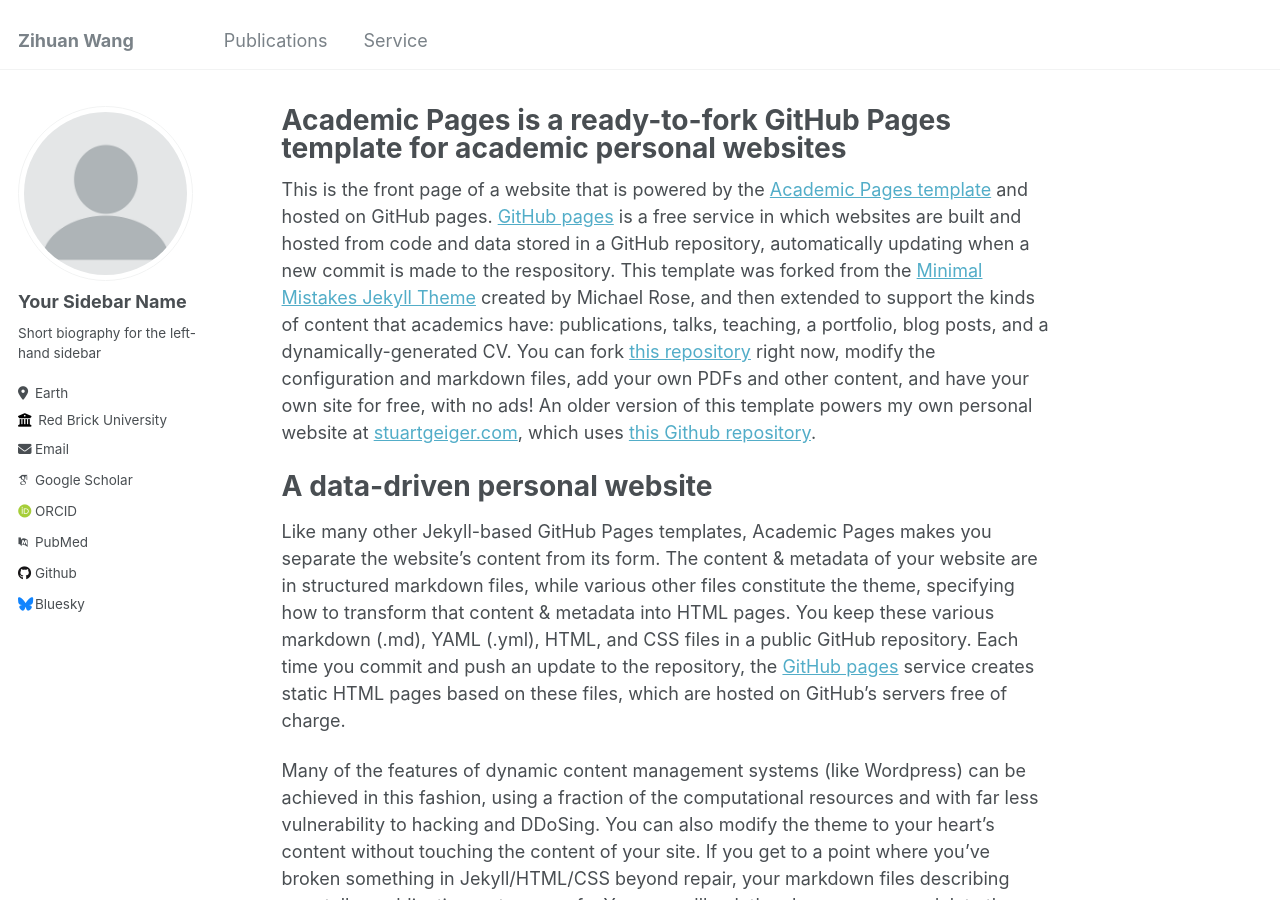
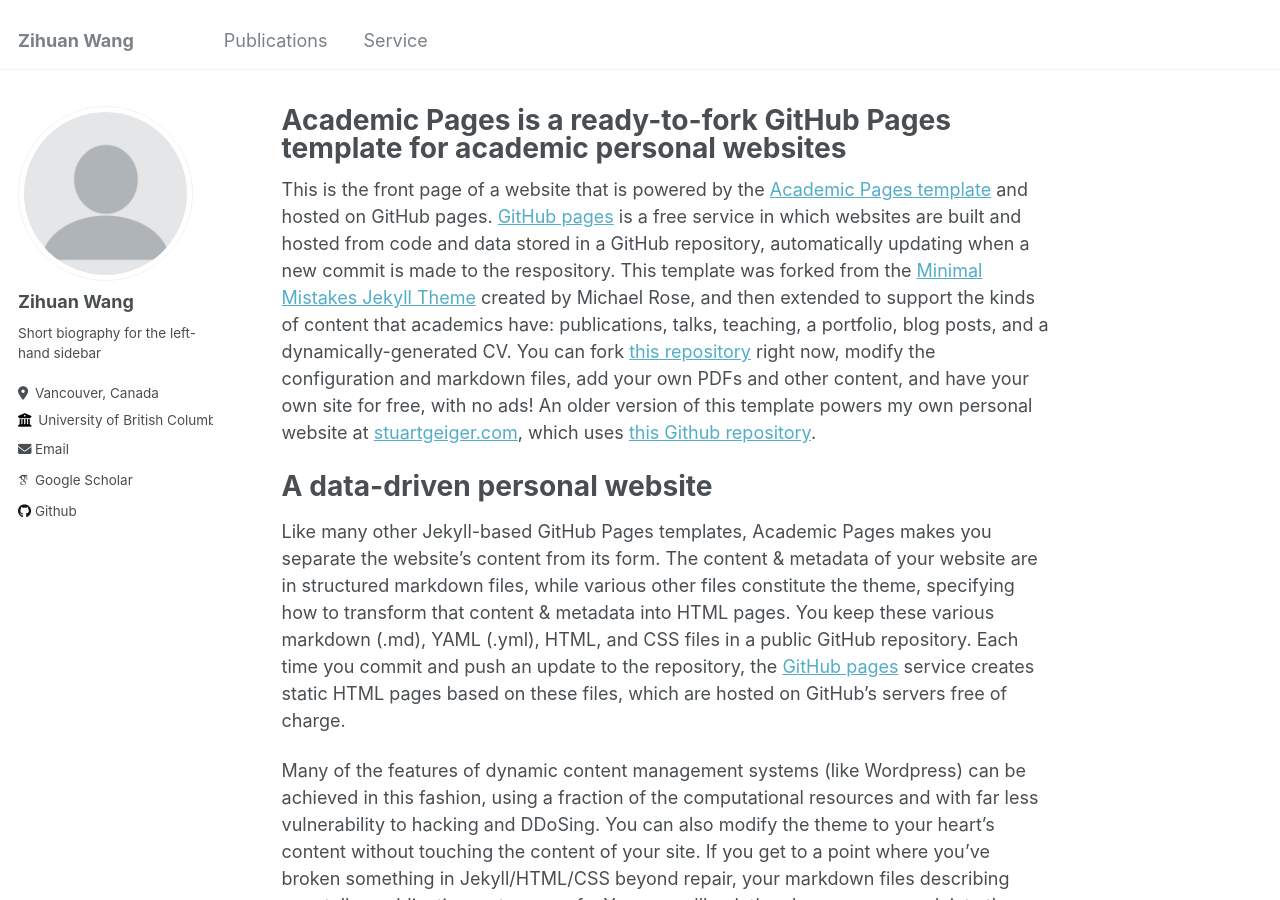
Before and after one commit to zihuanwang/zihuanwang.github.io, a Jekyll site: the page built from _pages/about.md, in a window 1280 px wide and 900 px high. Built offline with Jekyll 4.4.1, drawn with Linux system fonts in a browser that asks for light colours; some web fonts are replaced.

Commit message:
Update _config.yml

```diff
--- a/_config.yml
+++ b/_config.yml
@@ -22,33 +22,33 @@
 author:
   # Biographic information
   avatar           : "profile.png"
-  name             : "Your Sidebar Name"
+  name             : "Zihuan Wang"
   pronouns         : # example: "she/her"
   bio              : "Short biography for the left-hand sidebar"
-  location         : "Earth"
-  employer         : "Red Brick University"
+  location         : "Vancouver, Canada"
+  employer         : "University of British Columbia"
   uri              : # URL
-  email            : "none@example.org"
+  email            : "zihuanwang@ece.ubc.ca"
 
   # Academic websites
   arxiv            : # URL - Update with the correct link to your profile
-  googlescholar    : "https://scholar.google.com/citations?user=PS_CX0AAAAAJ"
+  googlescholar    : "https://scholar.google.ca/citations?user=9qvupvAAAAAJ&hl=en"
   impactstory      : # URL
-  orcid            : "http://orcid.org/yourorcidurl"
+  orcid            : # URL
   semantic         : # URL
-  pubmed           : "https://www.ncbi.nlm.nih.gov/pubmed/?term=john+snow"
+  pubmed           : # URL
   researchgate     : # URL
 
   # Repositories and software development
   bitbucket        : # Username - Update with your username on the site
   codepen          : # Username
   dribbble         : # Username
-  github           : "academicpages"
+  github           : "zihuanwang"
   kaggle           : # Username
   stackoverflow    : # User number or user number and name (i.e., use "1" or "1/jeff-atwood")
 
   # Social media
-  bluesky          : "bsky.app" # Replace this with you Bluesky username
+  bluesky          : # Replace this with you Bluesky username
   facebook         : # Username
   flickr           : # Username
   foursquare       : # Username
```
